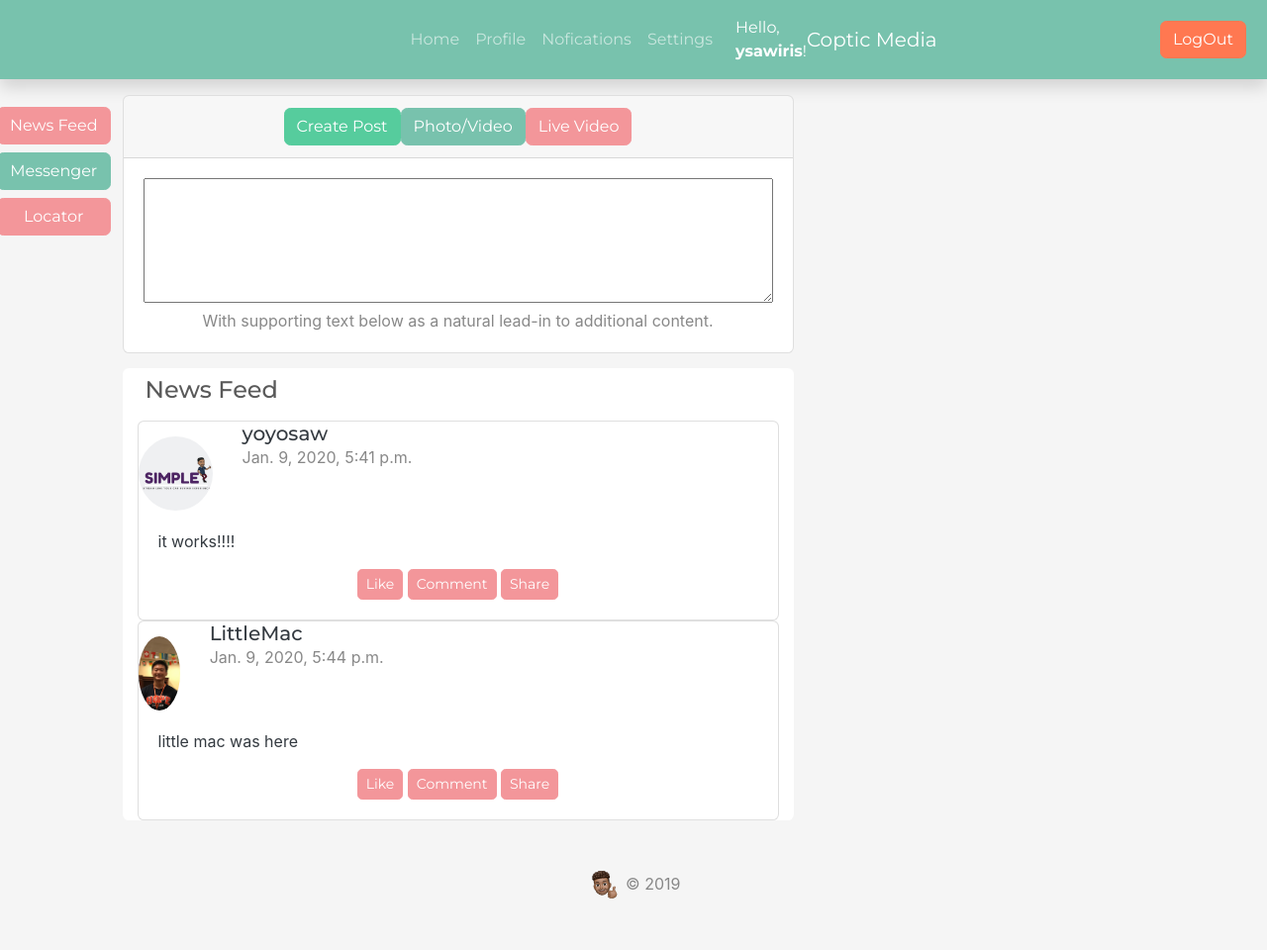
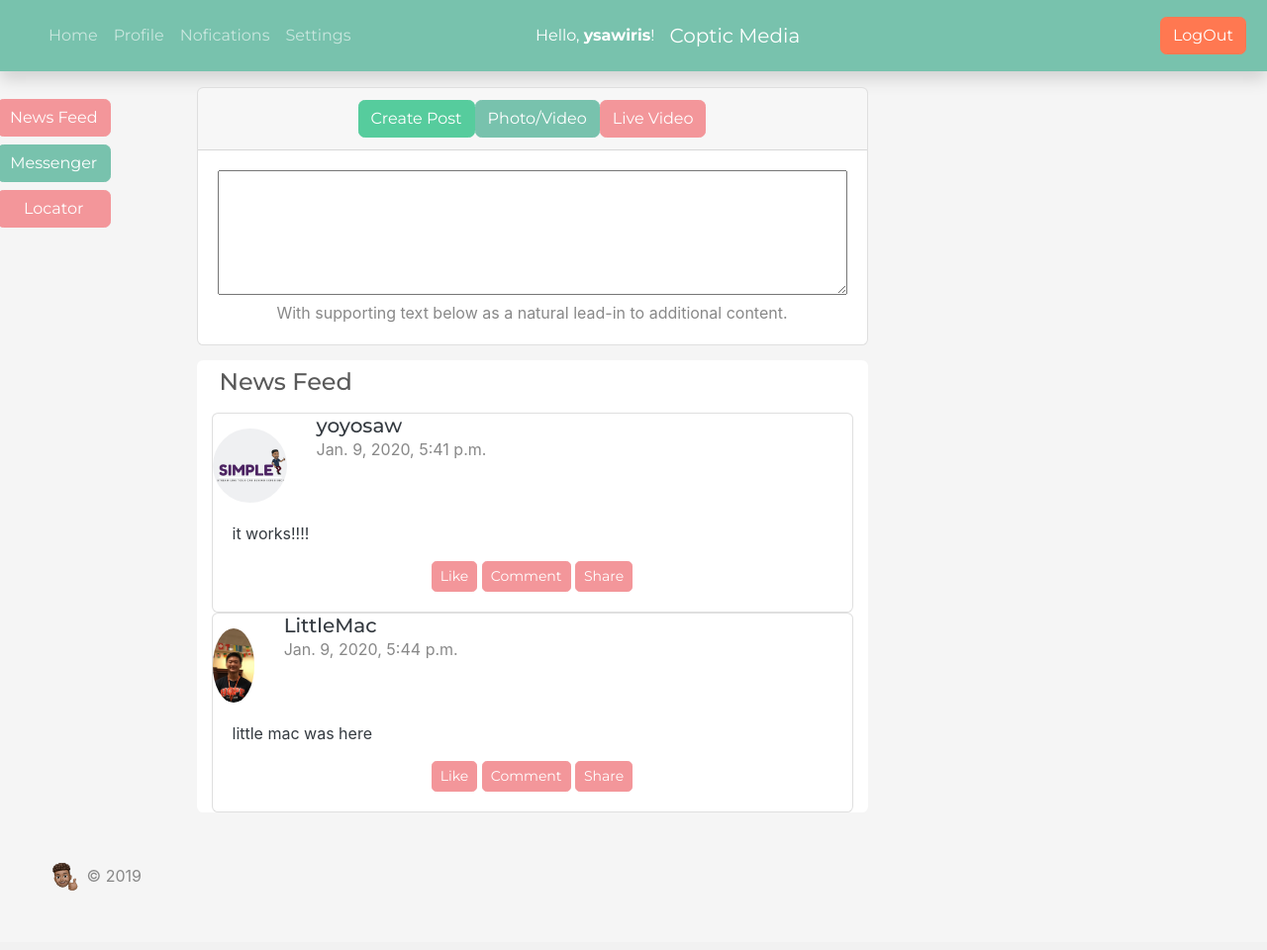
Before and after one commit to ysawiris/coptic-social-media, a Django app: page / in a window 1280 px wide. Shown: the whole page at 99% size. After the commit the page ends 900 px from the top, so only its background shows below. Run offline with Django 3.2, Linux system fonts and the light colour scheme; a user stored in the database is signed in; data comes from the database, SQL or seed files in the repository; both versions use the stored data as it was after the commit; some libraries are stand-ins or nearby versions.

Commit message:
fix bootstrap and css

```diff
--- a/media/templates/newsfeed.html
+++ b/media/templates/newsfeed.html
@@ -2,7 +2,7 @@
 
 
 <div class="row">
-    <div class="col-xs-3" style="padding-right: 0;">
+    <div class="col-xs-6" style="padding-right: 75px;">
         <!-- Content -->
         <div class="list-group p-2 " role="group " aria-label="Basic example ">
             <button type="button " class="btn btn-secondary m-1">News Feed</button>
@@ -10,7 +10,7 @@
             <button type="button " class="btn btn-secondary m-1">Locator</button>
         </div>
     </div>
-    <div class="col-xs-6 p-0">
+    <div class="col-xs-6" style="padding-right: 50px;">
         <div class="card">
             <div class="card-header">
                 <div class="list-group list-group-horizontal justify-content-center">
--- a/static/css/styles.css
+++ b/static/css/styles.css
@@ -39,6 +39,6 @@
     right: 25px;
 }
 
-.footer {
-    text-align: center;
+.nav {
+    align-items: left;
 }
--- a/templates/base.html
+++ b/templates/base.html
@@ -31,12 +31,12 @@
 <body style="background: whitesmoke; min-height: 100%; ">
     <nav class="navbar navbar-expand-md navbar-dark bg-primary shadow p-3 mb-3">
         {% if user.is_authenticated %}
-        <div class="container-fluid">
+        <div class="nav container-fluid" style="width: 500px; margin-left: 25px; margin-right: 0px;">
             <button class="navbar-toggler" type="submit" data-toggle="collapse" data-target="#navbarResponsive">
                 <span class="navbar-toogler-icon"></span>
             </button>
             <div class="collapse navbar-collapse" id="navbarResponsive">
-                <ul class="navbar-nav ml-auto">
+                <ul class="navbar-nav">
                     <li class="nav-item">
                         <a class="nav-link" href="{% url 'media-list-post' %}">Home</a>
                     </li>
@@ -52,12 +52,12 @@
                 </ul>
             </div>
         </div>
-        <div class="text-white">Hello, <strong>{{ user }}</strong>!</div>
+        <div class="text-white" style="margin-right: 15px;">Hello, <strong>{{ user }}</strong>!</div>
         {% endif %}
 
-        <a class="center navbar-brand" href="{% url 'media-list-post' %}">Coptic Media</a>
+        <a class="navbar-brand" href="{% url 'media-list-post' %}">Coptic Media</a>
 
-        <div class="btn-group-fluid btn-group-md rounded" role="group" aria-label="Basic example">
+        <div class="btn-group-fluid btn-group-md rounded ml-auto" role="group" aria-label="Basic example">
             {% if user.is_authenticated %}
             <a href="{% url 'logout' %}"><button type="button" class="bar btn btn-danger">LogOut</button></a> {% else %}
             <a href="{% url 'login' %}" class="btn btn-light ml-2">Log In</a>
@@ -69,7 +69,7 @@
 
     {% block content %}{% endblock %}
 
-    <div class="footer p-5">
+    <div class="footer p-5 ">
         {% load static %}
         <img class="nav-logo" src="{% static 'image-yoyo-final.png' %}" style="height: 35px;"> &copy; 2019
     </div>
```
Also changed, not shown: media.sqlite3, photos/profile_pics/IMG_4602_FK3JJIY.PNG (added).
